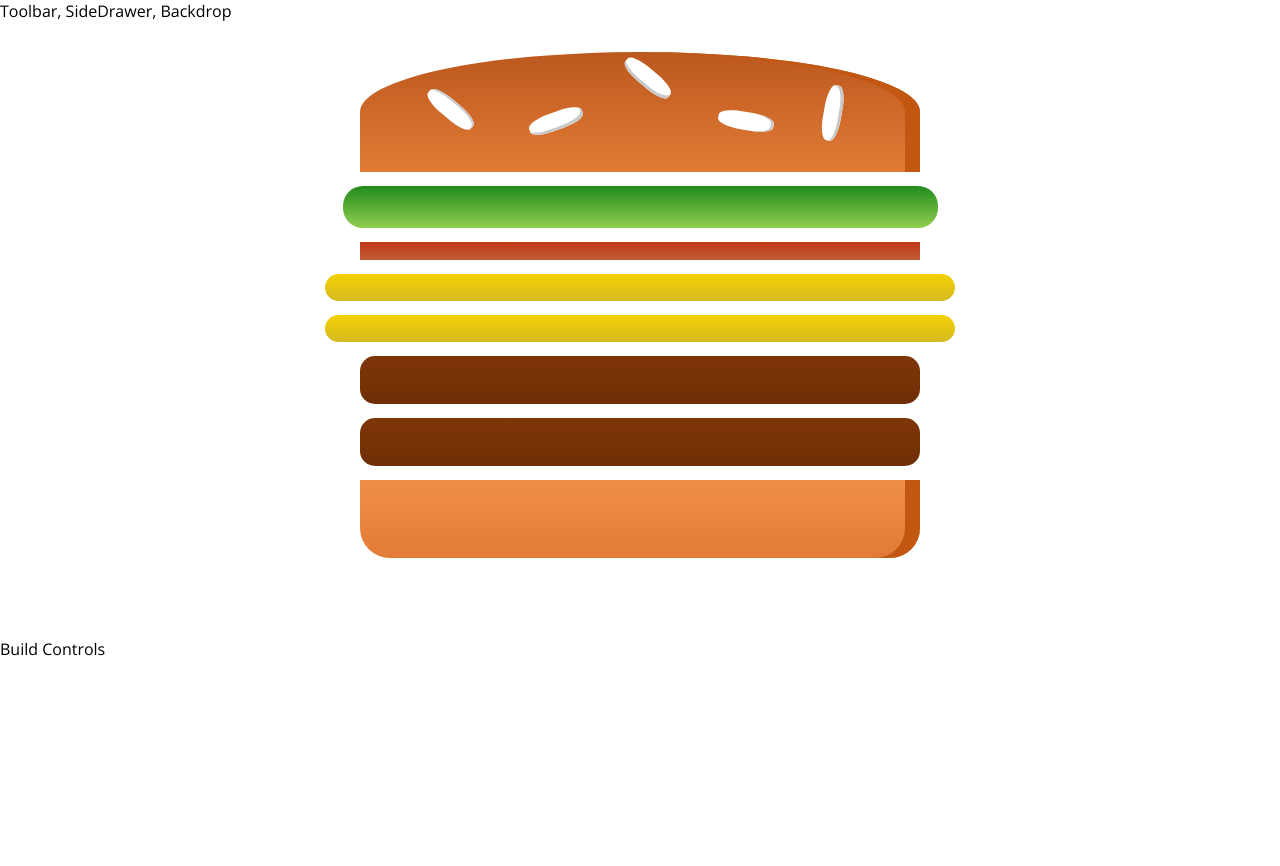
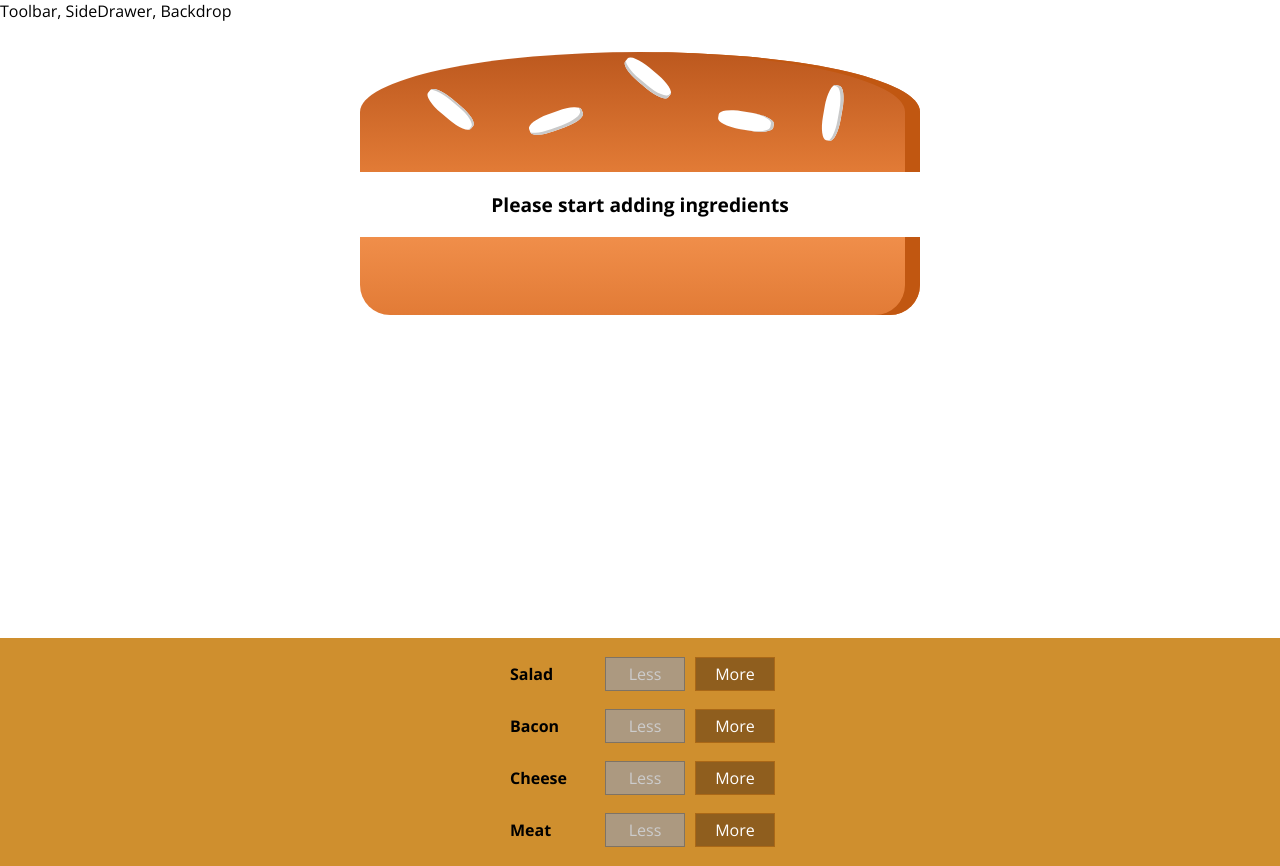
Before and after one commit to ralicata/react-complete-guide, a React app: page / in a window 1280 px wide. Before the commit the page ends 800 px from the top, so only its background shows below. Built offline with nearby package versions, Linux system fonts and the light colour scheme.

Commit message:
Add BuildControls

```diff
--- /dev/null
+++ b/src/components/Burger/BuildControls/BuildControl/BuildControl.css
@@ -0,0 +1,58 @@
+.BuildControl {
+  display: flex;
+  justify-content: space-between;
+  align-items: center;
+  margin: 5px 0;
+}
+
+.BuildControl button {
+  display: block;
+  font: inherit;
+  padding: 5px;
+  margin: 0 5px;
+  width: 80px;
+  border: 1px solid #aa6817;
+  cursor: pointer;
+  outline: none;
+}
+
+.BuildControl button:disabled {
+  background-color: #ac9980;
+  border: 1px solid #7e7365;
+  color: #ccc;
+  cursor: default;
+}
+
+.BuildControl button:hover:disabled {
+  background-color: #ac9980;
+  color: #ccc;
+  cursor: not-allowed;
+}
+
+.Label {
+  padding: 10px;
+  font-weight: bold;
+  width: 80px;
+}
+
+.BuildControl .Less {
+  background-color: #d39952;
+  color: white;
+}
+
+.BuildControl .More {
+  background-color: #8f5e1e;
+  color: white;
+}
+
+.BuildControl .Less:hover,
+.BuildControl .Less:active {
+  background-color: #daa972;
+  color: white;
+}
+
+.BuildControl .More:hover,
+.BuildControl .More:active {
+  background-color: #99703f;
+  color: white;
+}
--- /dev/null
+++ b/src/components/Burger/BuildControls/BuildControl/BuildControl.js
@@ -0,0 +1,20 @@
+import React from "react";
+import classes from "./BuildControl.css";
+
+const buildControl = props => (
+  <div className={classes.BuildControl}>
+    <div className={classes.Label}>{props.label}</div>
+    <button
+      className={classes.Less}
+      onClick={props.removed}
+      disabled={props.disabled}
+    >
+      Less
+    </button>
+    <button className={classes.More} onClick={props.added}>
+      More
+    </button>
+  </div>
+);
+
+export default buildControl;
--- /dev/null
+++ b/src/components/Burger/BuildControls/BuildControls.css
@@ -0,0 +1,10 @@
+.BuildControls {
+  width: 100%;
+  background-color: #cf8f2e;
+  display: flex;
+  flex-flow: column;
+  align-items: center;
+  box-shadow: 0 2px 1px #ccc;
+  margin: auto;
+  padding: 10px 0;
+}
--- /dev/null
+++ b/src/components/Burger/BuildControls/BuldControls.js
@@ -0,0 +1,26 @@
+import React from "react";
+import classes from "./BuildControls.css";
+import BuildControl from "./BuildControl/BuildControl";
+
+const controls = [
+  { label: "Salad", type: "salad" },
+  { label: "Bacon", type: "bacon" },
+  { label: "Cheese", type: "cheese" },
+  { label: "Meat", type: "meat" }
+];
+
+const buildControls = props => (
+  <div className={classes.BuildControls}>
+    {controls.map(ctrl => (
+      <BuildControl
+        key={ctrl.label}
+        label={ctrl.label}
+        added={() => props.ingredientAdded(ctrl.type)}
+        removed={() => props.ingredientRemoved(ctrl.type)}
+        disabled={props.disabled[ctrl.type]}
+      />
+    ))}
+  </div>
+);
+
+export default buildControls;
--- a/src/components/Burger/Burger.js
+++ b/src/components/Burger/Burger.js
@@ -3,11 +3,19 @@
 import classes from "./Burger.css";
 
 const burger = props => {
-  const transformedIngredients = Object.keys(props.ingredients).map(igKey => {
-    return [...Array(props.ingredients[igKey])].map((_, i) => {
-      return <BurgerIngredient key={igKey + i} type={igKey} />;
-    });
-  });
+  let transformedIngredients = Object.keys(props.ingredients)
+    .map(igKey => {
+      return [...Array(props.ingredients[igKey])].map((_, i) => {
+        return <BurgerIngredient key={igKey + i} type={igKey} />;
+      });
+    })
+    .reduce((arr, el) => {
+      return arr.concat(el);
+    }, []);
+
+  if (transformedIngredients.length === 0) {
+    transformedIngredients = <p>Please start adding ingredients</p>;
+  }
 
   return (
     <div className={classes.Burger}>
--- a/src/containers/BurgerBuilder/BurgerBuilder.js
+++ b/src/containers/BurgerBuilder/BurgerBuilder.js
@@ -3,22 +3,71 @@
 import Aux from "../../hoc/Aux";
 
 import Burger from "../../components/Burger/Burger";
+import BuildControls from "../../components/Burger/BuildControls/BuldControls";
+
+const INGREDIENT_PRICES = {
+  salad: 0.5,
+  cheese: 0.4,
+  meat: 1.3,
+  bacon: 0.7
+};
 
 class BurgerBuilder extends Component {
   state = {
     ingredients: {
-      salad: 1,
-      bacon: 1,
-      cheese: 2,
-      meat: 2
+      salad: 0,
+      bacon: 0,
+      cheese: 0,
+      meat: 0
+    },
+    totalPrice: 4
+  };
+
+  addIngredientHandler = type => {
+    const oldCount = this.state.ingredients[type];
+    const updatedCount = oldCount + 1;
+    const updatedIngredients = {
+      ...this.state.ingredients
+    };
+    updatedIngredients[type] = updatedCount;
+    const priceAddition = INGREDIENT_PRICES[type];
+    const oldPrice = this.state.totalPrice;
+    const newPrice = oldPrice + priceAddition;
+    this.setState({ totalPrice: newPrice, ingredients: updatedIngredients });
+  };
+
+  removeIngredientHandler = type => {
+    const oldCount = this.state.ingredients[type];
+    if (oldCount <= 0) {
+      return;
     }
+    const updatedCount = oldCount - 1;
+    const updatedIngredients = {
+      ...this.state.ingredients
+    };
+    updatedIngredients[type] = updatedCount;
+    const priceSubtraction = INGREDIENT_PRICES[type];
+    const oldPrice = this.state.totalPrice;
+    const newPrice = oldPrice - priceSubtraction;
+    this.setState({ totalPrice: newPrice, ingredients: updatedIngredients });
   };
 
   render() {
+    const disabledInfo = {
+      ...this.state.ingredients
+    };
+    for (let key in disabledInfo) {
+      disabledInfo[key] = disabledInfo[key] <= 0;
+    }
+
     return (
       <Aux>
         <Burger ingredients={this.state.ingredients} />
-        <div>Build Controls</div>
+        <BuildControls
+          ingredientAdded={this.addIngredientHandler}
+          ingredientRemoved={this.removeIngredientHandler}
+          disabled={disabledInfo}
+        />
       </Aux>
     );
   }
```
